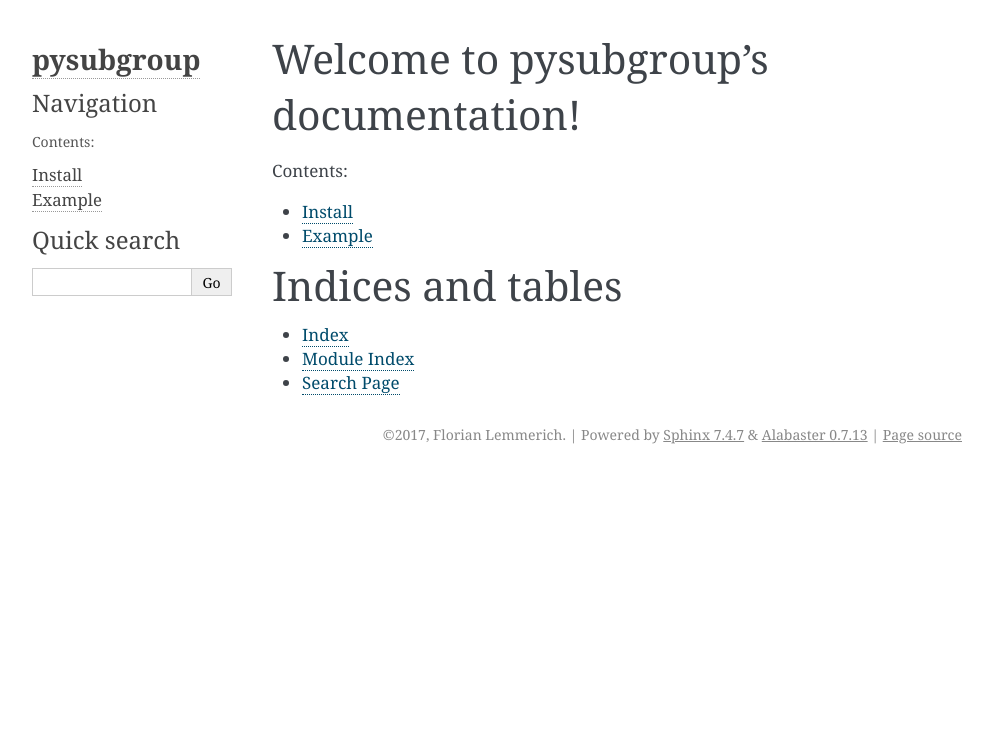
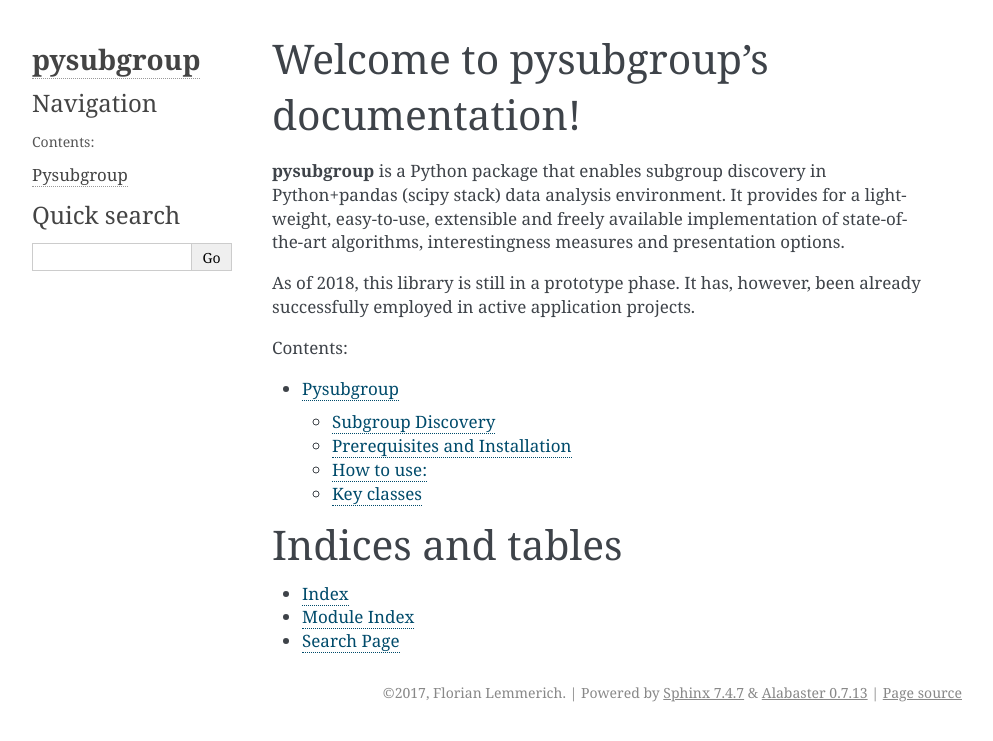
Before and after one commit to flemmerich/pysubgroup, a Sphinx documentation site: the page built from doc/index.rst, in a window 1280 px wide. Shown: the top 741 px of the page, without its empty margins (148-1141 px from the left). Built offline with Sphinx 7.4.7, drawn with Linux system fonts in a browser that asks for light colours.

```diff
--- a/doc/conf.py
+++ b/doc/conf.py
@@ -17,10 +17,12 @@
 # add these directories to sys.path here. If the directory is relative to the
 # documentation root, use os.path.abspath to make it absolute, like shown here.
 #
-# import os
-# import sys
-# sys.path.insert(0, os.path.abspath('.'))
+#import os
+#import sys
+#sys.path.insert(0, os.path.abspath('../..'))
 
+# allow errors for now
+nbsphinx_allow_errors = True
 
 # -- General configuration ------------------------------------------------
 
--- a/doc/index.rst
+++ b/doc/index.rst
@@ -4,13 +4,21 @@
    contain the root `toctree` directive.
 
 Welcome to pysubgroup's documentation!
-====================================
+======================================
+
+**pysubgroup** is a Python package that enables subgroup discovery in
+Python+pandas (scipy stack) data analysis environment.
+It provides for a lightweight, easy-to-use, extensible and freely available
+implementation of state-of-the-art algorithms, interestingness measures and presentation options.
+
+As of 2018, this library is still in a prototype phase.
+It has, however, been already successfully employed in active application projects.
 
 .. toctree::
    :maxdepth: 2
    :caption: Contents:
 
-   tutorials/quickstart
+   tutorials/introduction
 
 Indices and tables
 ==================
--- a/doc/requirements.txt
+++ b/doc/requirements.txt
@@ -1,3 +1,4 @@
 sphinx>=1.4
 ipykernel
 nbsphinx
+pysubgroup
```
Also changed, not shown: Readme.md (+2 -2 lines), doc/tutorials/introduction.ipynb (added), doc/tutorials/quickstart.ipynb (deleted), 3 other files.
